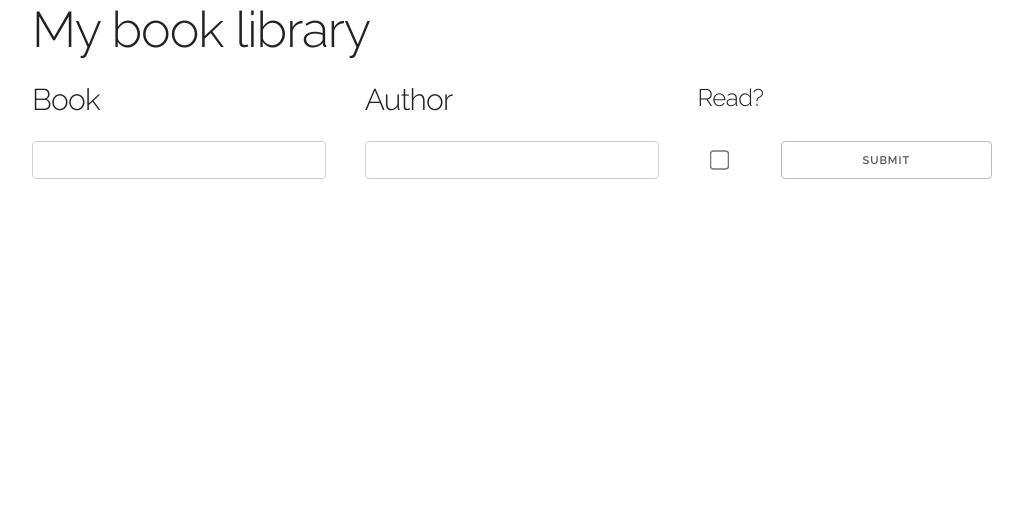
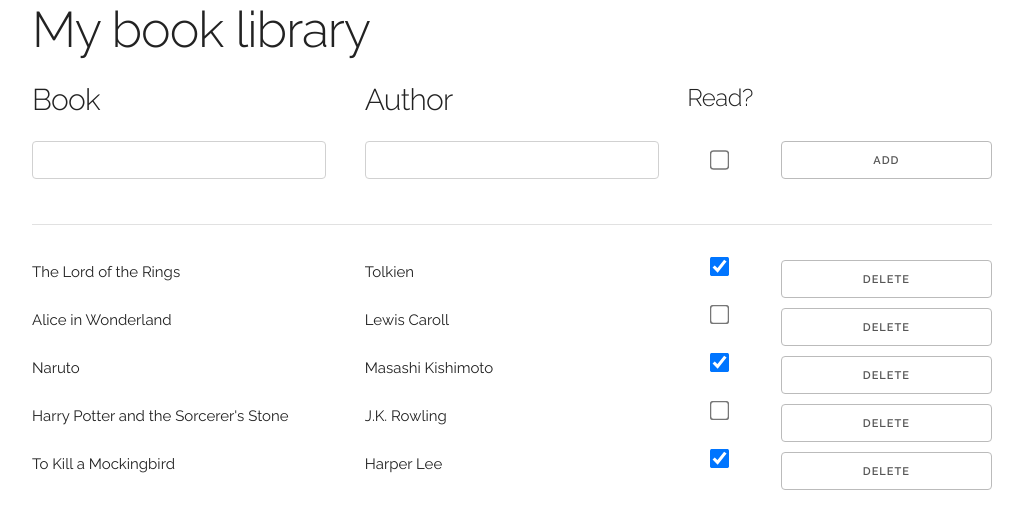
Before and after one commit to arqamx/personal-library-app, a plain HTML site: page index.html in a window 1280 px wide. Shown: the whole page, without its empty margins (128-1151 px from the left). Drawn offline with Linux system fonts and the light colour scheme; files whose address does not match are found by name.

Commit message:
create addBooksToPage()

```diff
--- a/css/script.js
+++ /dev/null
@@ -1,24 +0,0 @@
-let library;
-
-const DEFAULT_DATA  = [
-    { name: "The Lord of the Rings", author: "Tolkien", read: true },
-    { name: "Alice in Wonderland", author: "Lewis Caroll", read: false },
-    { name: "Naruto", author: "Masashi Kishimoto", read: true },
-    { name: "Harry Potter and the Sorcerer's Stone", author: "J.K. Rowling", read: false },
-    { name: "To Kill a Mockingbird", author: "Harper Lee", read: true }
-  ];
-
-  window.onload = function() {
-    let localStorageData = getLocalData();
-    if(localStorageData) {
-        library = JSON.parse(localStorageData);
-    } else {
-        library = DEFAULT_DATA;
-    }
-
-
-  }
-
-  function getLocalData() {
-    return localStorage.getItem('localLibrary');
-  }
--- a/css/style.css
+++ b/css/style.css
@@ -9,6 +9,9 @@ input[type="checkbox"] {
 
 .checkbox-container {
     height: 53px;
+  }
+
+  .one {
     display: flex;
     justify-content: center;
   }
--- a/index.html
+++ b/index.html
@@ -54,9 +54,12 @@
         <div class="four columns"><input type="text" name="book" id="book"></div>
         <div class="four columns"><input type="text" name="author" id="author"></div>
         <div class="one column checkbox-container"><input type="checkbox" name="readStatus" id="readStatus"></div>
-        <div class="three columns"><button type="button">Submit</button></div>
+        <div class="three columns"><button type="button">Add</button></div>
       </div>
     </div>
+    <hr>
+
+    <div id="booksContainer"></div>
 
 
   </div>
--- /dev/null
+++ b/script.js
@@ -0,0 +1,71 @@
+let library;
+
+const DEFAULT_DATA = [
+    { name: "The Lord of the Rings", author: "Tolkien", read: true },
+    { name: "Alice in Wonderland", author: "Lewis Caroll", read: false },
+    { name: "Naruto", author: "Masashi Kishimoto", read: true },
+    { name: "Harry Potter and the Sorcerer's Stone", author: "J.K. Rowling", read: false },
+    { name: "To Kill a Mockingbird", author: "Harper Lee", read: true }
+];
+
+window.onload = function () {
+    let localStorageData = getLocalData();
+    if (localStorageData) {
+        library = JSON.parse(localStorageData);
+    } else {
+        library = DEFAULT_DATA;
+    }
+
+    addAllBooksToPage(library);
+}
+
+function getLocalData() {
+    return localStorage.getItem('localLibrary');
+}
+
+function addAllBooksToPage(books) {
+    books.reverse();
+    for (const book of books) {
+        addBookToPage(book);
+    }
+}
+
+function addBookToPage(book) {
+    // Create the main div with class 'row'
+    const rowDiv = document.createElement('div');
+    rowDiv.classList.add('row');
+
+    // Create and append the first child div
+    const col1Div = document.createElement('div');
+    col1Div.classList.add('four', 'columns');
+    col1Div.textContent = book.name;
+    rowDiv.appendChild(col1Div);
+
+    // Create and append the second child div
+    const col2Div = document.createElement('div');
+    col2Div.classList.add('four', 'columns');
+    col2Div.textContent = book.author;
+    rowDiv.appendChild(col2Div);
+
+    // Create and append the third child div
+    const col3Div = document.createElement('div');
+    col3Div.classList.add('one', 'column');
+    const checkbox = document.createElement('input');
+    checkbox.type = 'checkbox';
+    checkbox.checked = book.read;
+    col3Div.appendChild(checkbox);
+    rowDiv.appendChild(col3Div);
+
+    // Create and append the fourth child div
+    const col4Div = document.createElement('div');
+    col4Div.classList.add('three', 'columns');
+    const button = document.createElement('button');
+    button.type = 'button';
+    button.textContent = 'Delete';
+    col4Div.appendChild(button);
+    rowDiv.appendChild(col4Div);
+
+    // Append the rowDiv to the #container element as the first child
+    const $booksContainerDiv = document.getElementById('booksContainer');
+    $booksContainerDiv.insertBefore(rowDiv, $booksContainerDiv.firstChild);
+}
```
